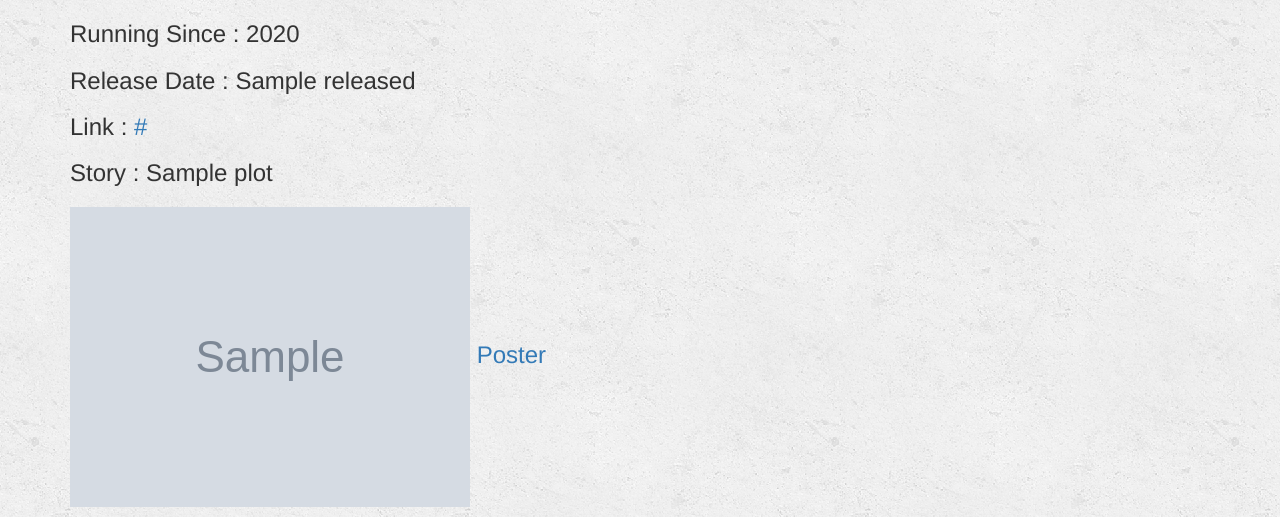
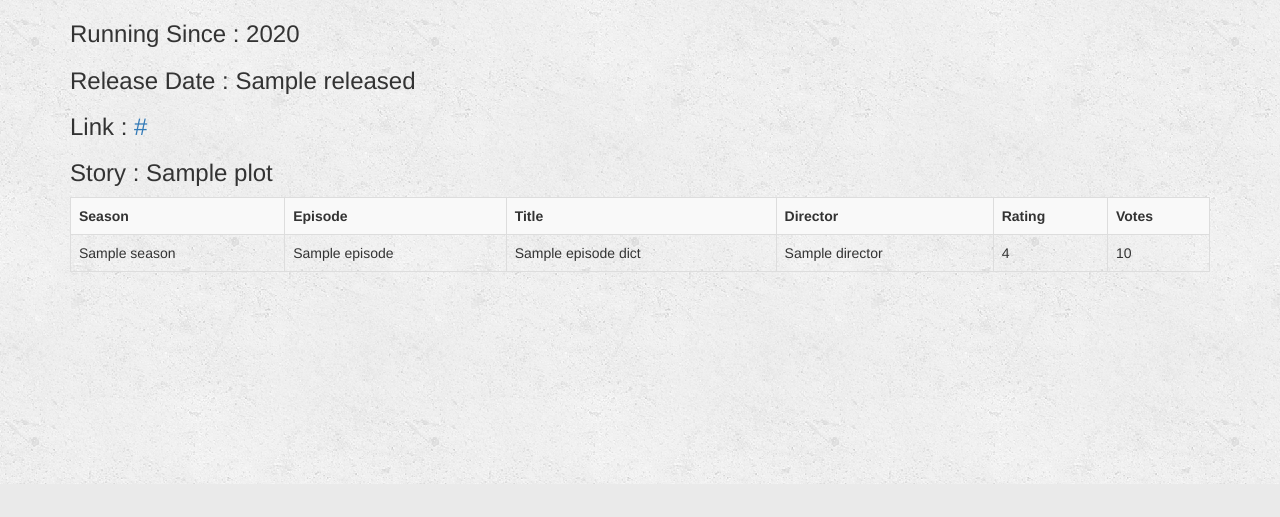
Before and after one commit to sid8491/imdbtvrating, a Django app: template show_rating/templates/show_rating/details.html in a window 1280 px wide. Shown: the part 316-833 px from the top of the page. After the commit the page ends 800 px from the top, so only its background shows below. Run offline with Django 3.2, Linux system fonts and the light colour scheme; the template is opened without the code that fills it: most values are stand-ins (such as "Sample title", 1, 10 or a date in 2020); grey boxes marked "Sample" are stand-in pictures; some libraries are stand-ins or nearby versions.

Commit message:
details of all seasons+episodes

```diff
--- a/show_rating/templates/show_rating/details.html
+++ b/show_rating/templates/show_rating/details.html
@@ -26,11 +26,30 @@
 
         <h3>Story : {{ detail.Plot }}</h3>
 
-        <h3><img src="{{ detail.Poster }}"> <a href="{{ detail.Poster }}">Poster</a></h3>
+        <table class="table table-striped table-bordered table-hover">
+            <tr>
+                <th>Season</th>
+                <th>Episode</th>
+                <th>Title</th>
+                <th>Director</th>
+                <th>Rating</th>
+                <th>Votes</th>
+            </tr>
+            {% for ep in detail.episode_dict %}
+                <tr>
+                    <td>{{ ep.Season }}</td>
+                    <td>{{ ep.Episode }}</td>
+                    <td>{{ ep.Title }}</td>
+                    <td>{{ ep.Director }}</td>
+                    <td>{{ ep.imdbRating }}</td>
+                    <td>{{ ep.imdbVotes }}</td>
+                </tr>
+            {% endfor %}
+        </table>
 
     {% else %}
         <h3><span class="label label-danger"> We think it's a Movie not a TV Show.</span><br><br>
-        Please check the details below :</h3>
+            Please check the details below :</h3>
         <h3>IMDB id : {{ detail.imdbID }}</h3>
 
         <h3>Rating : {{ detail.imdbRating }}</h3>
@@ -44,6 +63,7 @@
         <h3>Link : <a href="https://{{ detail.Link }}"> {{ detail.Link }}</a></h3>
 
         <h3>Story : {{ detail.Plot }}</h3>
+
     {% endif %}
 </div>
 </body>
```
Also changed, not shown: show_rating/logic/showdetails.py (+22 -1 lines), show_rating/views.py (line endings or trailing spaces).
